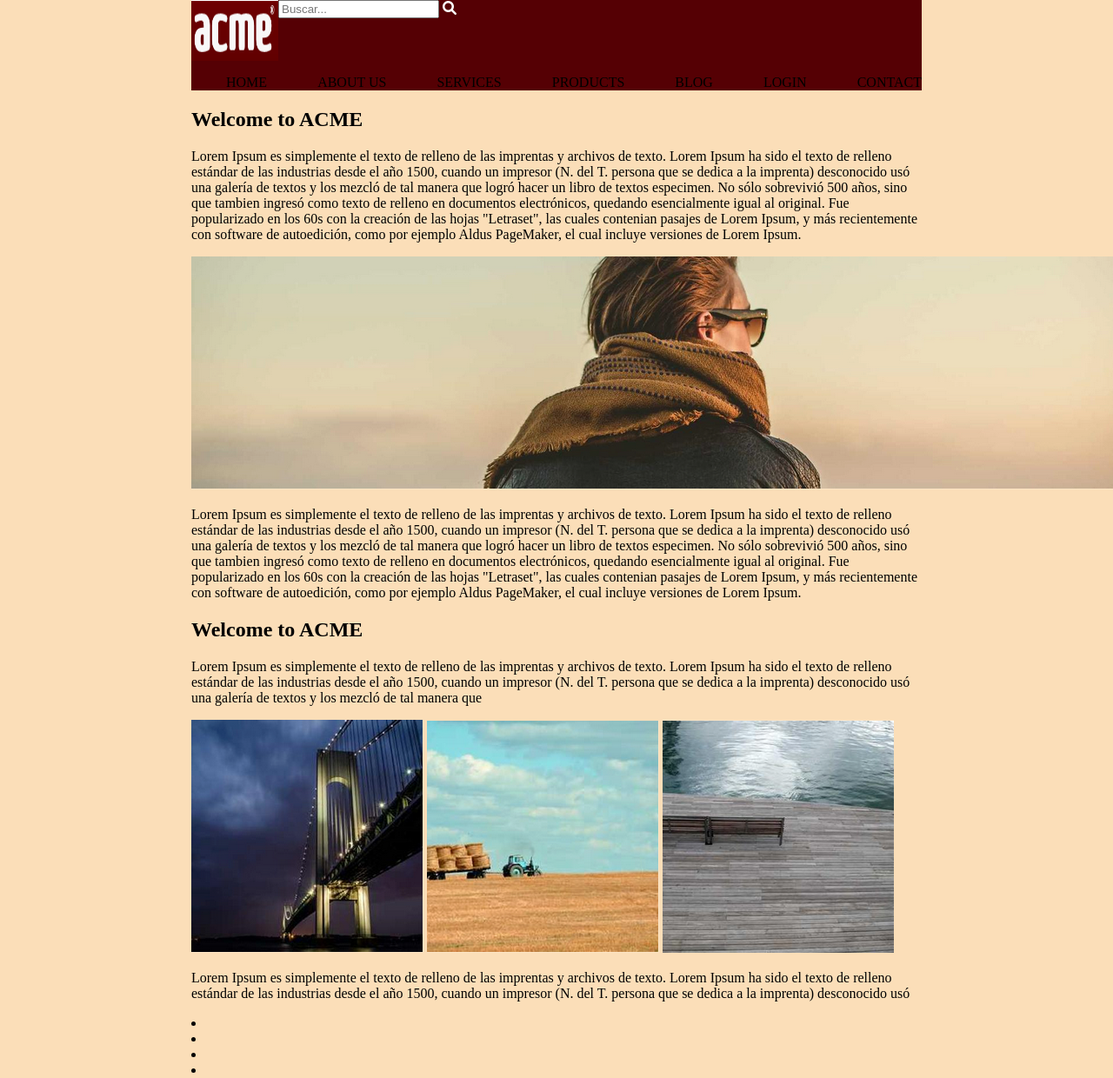
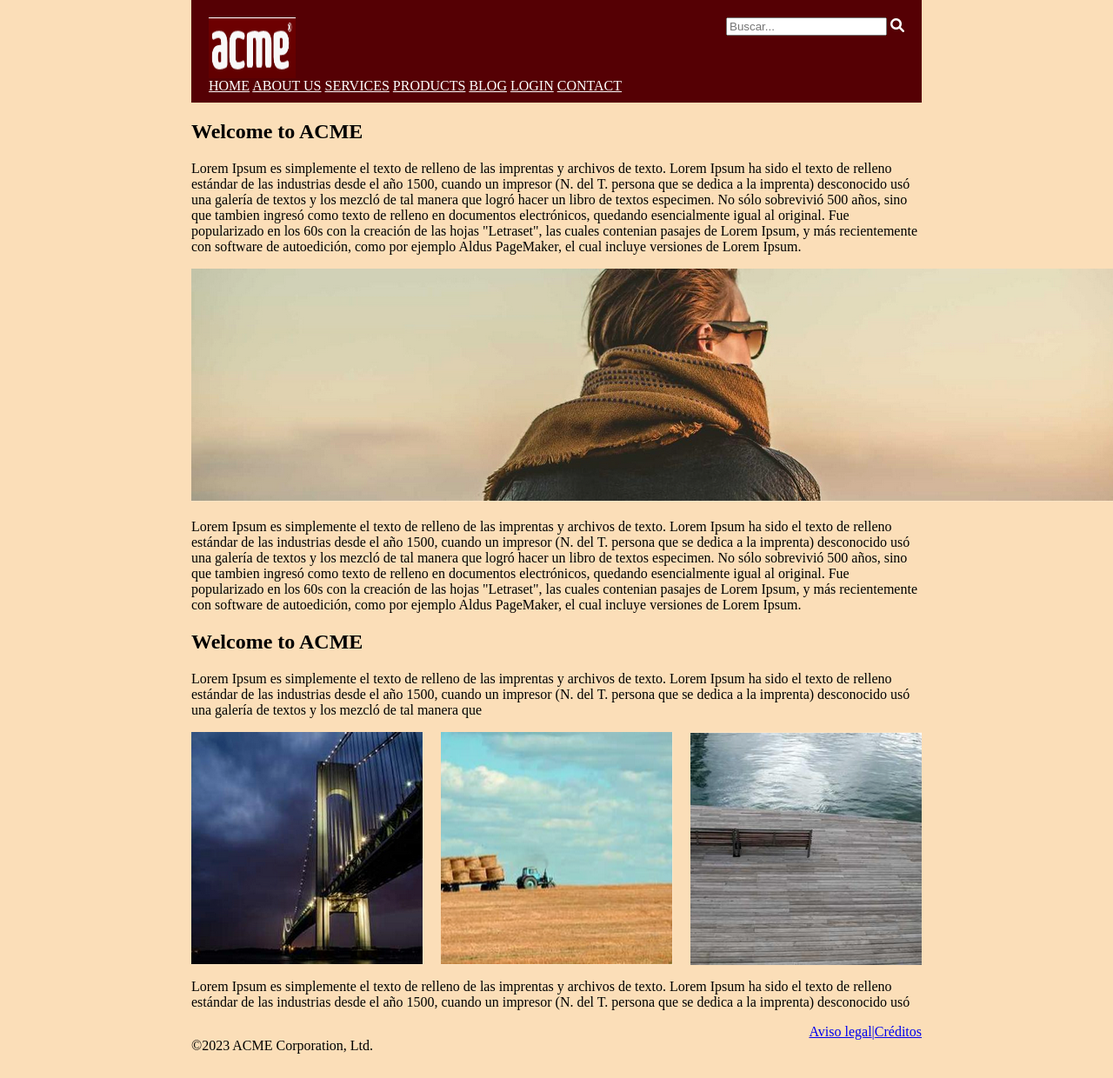
Before and after one commit to IsabelTizon/elias-task1, a plain HTML site: page index.html in a window 1280 px wide. Shown: the whole page at 87% size. Drawn offline with Linux system fonts and the light colour scheme.

Commit message:
css added

```diff
--- a/index.html
+++ b/index.html
@@ -21,10 +21,10 @@
 		/>
 	</head>
 	<body>
-		<!-- (header>img+div>input+i+nav>ul>li*7)+(section>h1+p+img+p)+(section>h1+p+div>img*3+p)+(footer>div>p+div>ul+li*2) -->
+		<!-- (header>img+div>input+i+nav>ul>li*7)+(section>h1+p+img+p)+(section>h1+p+div>img*3+p)+(footer>div>p+div>ul>li*2) -->
 
-		<header class="header-background-color">
-			<div class="body-header">
+		<header class="header">
+			<div class="flex-direction-row">
 				<img
 					src="img/logo.png"
 					alt="Acme"
@@ -43,15 +43,13 @@
 			</div>
 
 			<nav>
-				<ul class="menu">
-					<li>HOME</li>
-					<li>ABOUT US</li>
-					<li>SERVICES</li>
-					<li>PRODUCTS</li>
-					<li>BLOG</li>
-					<li>LOGIN</li>
-					<li>CONTACT</li>
-				</ul>
+				<a class="menu-font" href="#">HOME</a>
+				<a class="menu-font" href="#">ABOUT US</a>
+				<a class="menu-font" href="#">SERVICES</a>
+				<a class="menu-font" href="#">PRODUCTS</a>
+				<a class="menu-font" href="#">BLOG</a>
+				<a class="menu-font" href="#">LOGIN</a>
+				<a class="menu-font" href="#">CONTACT</a>
 			</nav>
 		</header>
 		<section>
@@ -102,7 +100,7 @@
 				persona que se dedica a la imprenta) desconocido usó
 				una galería de textos y los mezcló de tal manera que
 			</p>
-			<div className="images-row-section2">
+			<div class="flex-direction-row">
 				<img
 					src="/img/img1-section2.png"
 					alt="img-section2"
@@ -125,19 +123,14 @@
 			</p>
 		</section>
 		<footer>
-			<footer>
-				<div>
-					<p></p>
-					<div>
-						<ul></ul>
-						<li></li>
-						<li></li>
-					</div>
+			<div class="flex-direction-row">
+				<p>&copy;2023 ACME Corporation, Ltd.</p>
+				<div class="flex-direction-row">
+					<a class="menu" href="#">Aviso legal</a>
+					<a class="menu" href="#">|</a>
+					<a class="menu" href="#">Créditos</a>
 				</div>
-			</footer>
-
-			<li></li>
-			<li></li>
+			</div>
 		</footer>
 	</body>
 </html>
--- a/styles.css
+++ b/styles.css
@@ -1,31 +1,28 @@
 body {
 	padding: 0;
 	margin: 0 220px;
-	background-color: rgb(251, 222, 184) !important;
+	background-color: rgb(251, 222, 184);
 }
 
-.images-row-section2 {
+.flex-direction-row {
 	display: flex;
 	flex-direction: row;
 	justify-content: space-between;
 }
-.body-header {
-	display: flex;
-	flex-direction: row;
+
+.header {
+	background-color: rgb(85, 0, 4);
+	padding: 20px 20px 10px 20px;
 }
 
-.header-background-color {
-	background-color: rgb(85, 0, 4) !important;
-}
-.menu {
-	list-style: none;
-	display: flex;
-	flex-direction: row;
-	justify-content: space-between;
-}
-.fa-search {
+.fa-search,
+.menu-font {
 	color: #ffffff;
 }
+/* .nav-font:hover {
+	border-bottom: 2px solid #ffffff;
+} */
+
 /*
 STYLES
 
```
